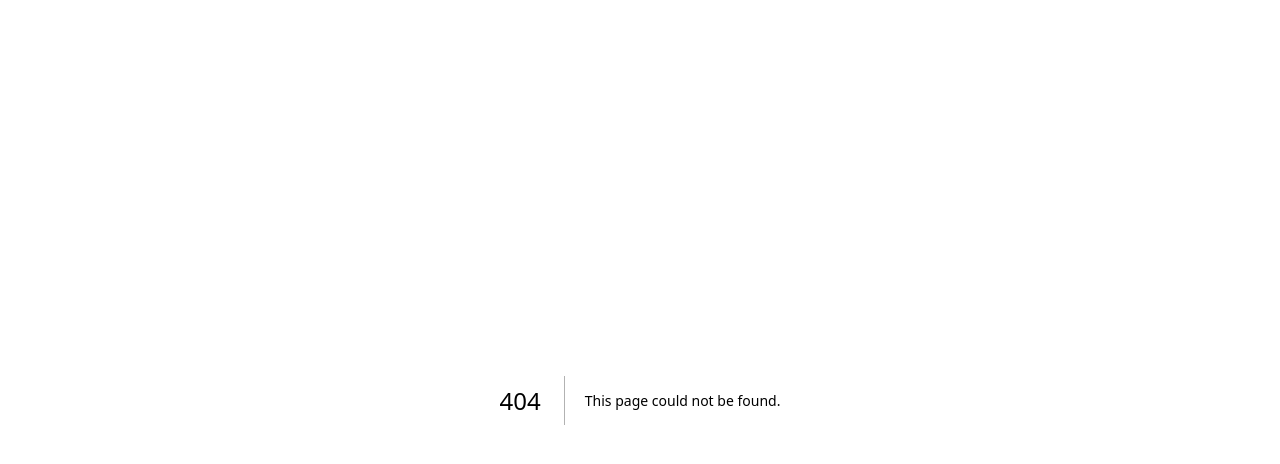
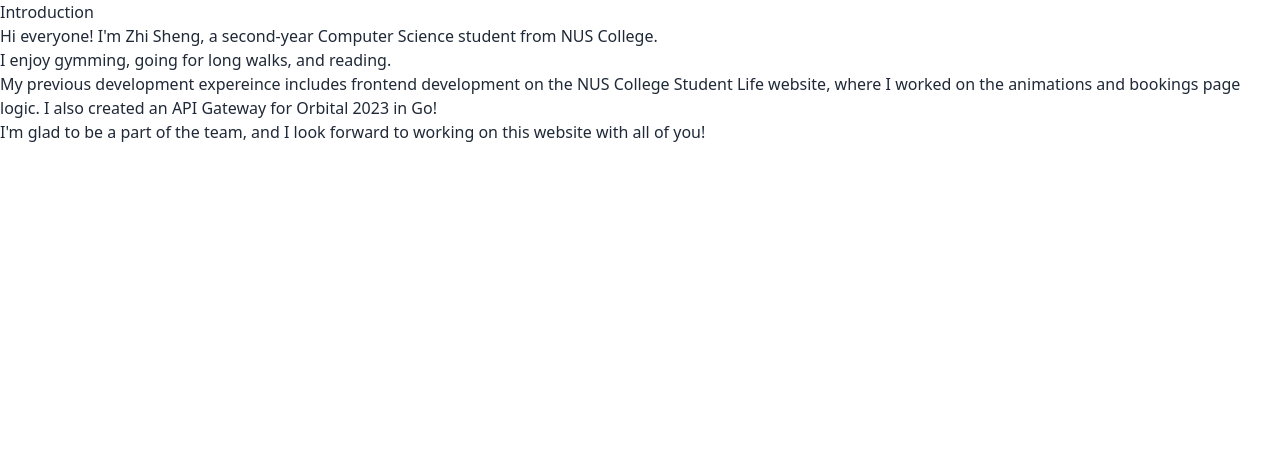
Before and after one commit to aseanbya/ABYAWebsite, a Next.js app: page /docs/zhi-sheng in a window 1280 px wide. Before the commit this address had no page. Shown: the top 464 px of the page. Built offline with nearby package versions, Linux system fonts and the light colour scheme.

Commit message:
docs: add zhi sheng intro

```diff
--- /dev/null
+++ b/src/pages/docs/zhi-sheng.mdx
@@ -0,0 +1,12 @@
+# Introduction
+
+Hi everyone!
+I'm Zhi Sheng, a second-year Computer Science student from NUS College.
+
+I enjoy gymming, going for long walks, and reading.
+
+My previous development expereince includes frontend development on the
+[NUS College Student Life](https://nusc.club) website, where I worked on the animations and bookings page logic.
+I also created an [API Gateway](https://github.com/tim-pipi/cloudwego-api-gateway) for Orbital 2023 in Go!
+
+I'm glad to be a part of the team, and I look forward to working on this website with all of you!
```
